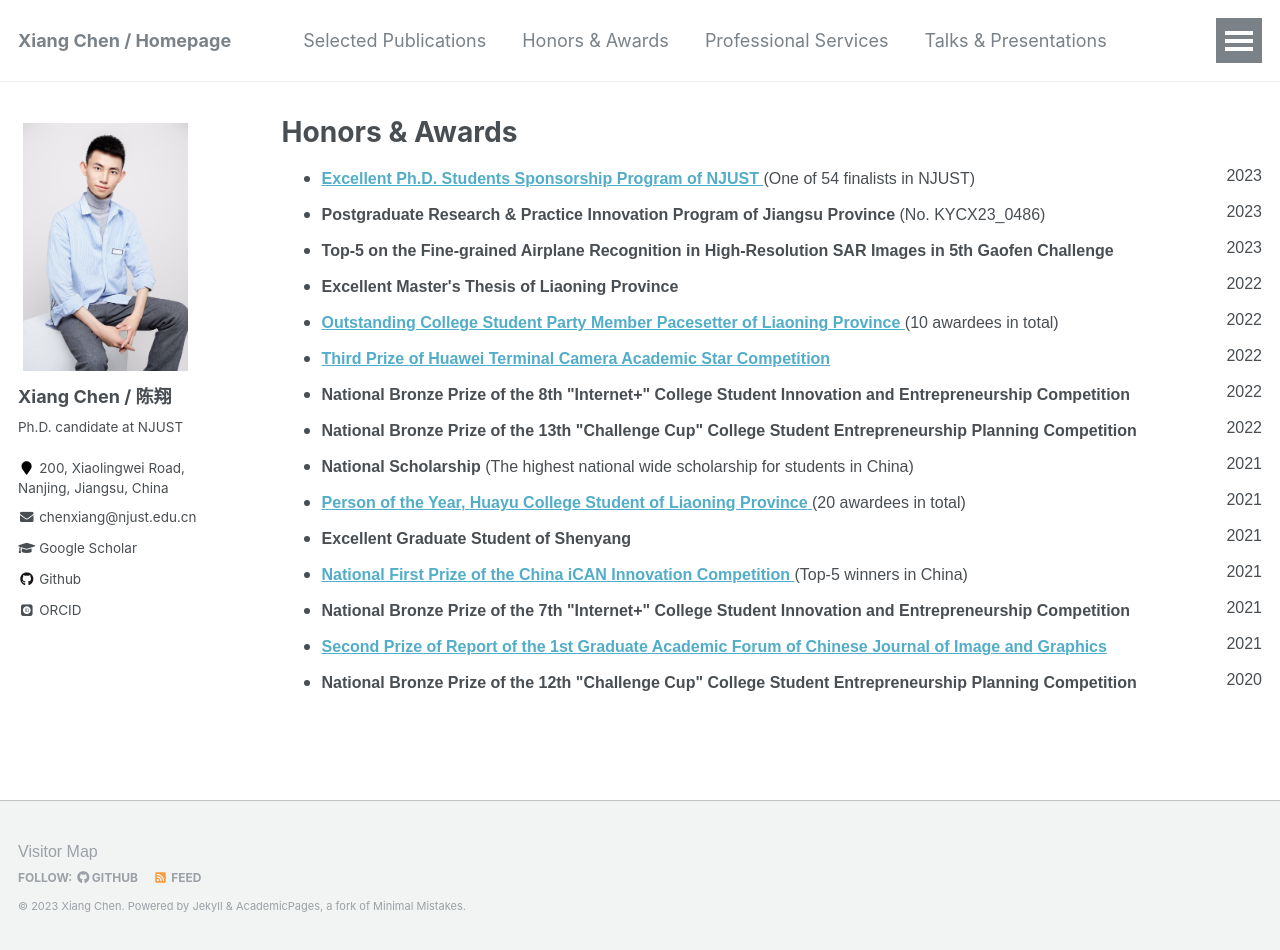
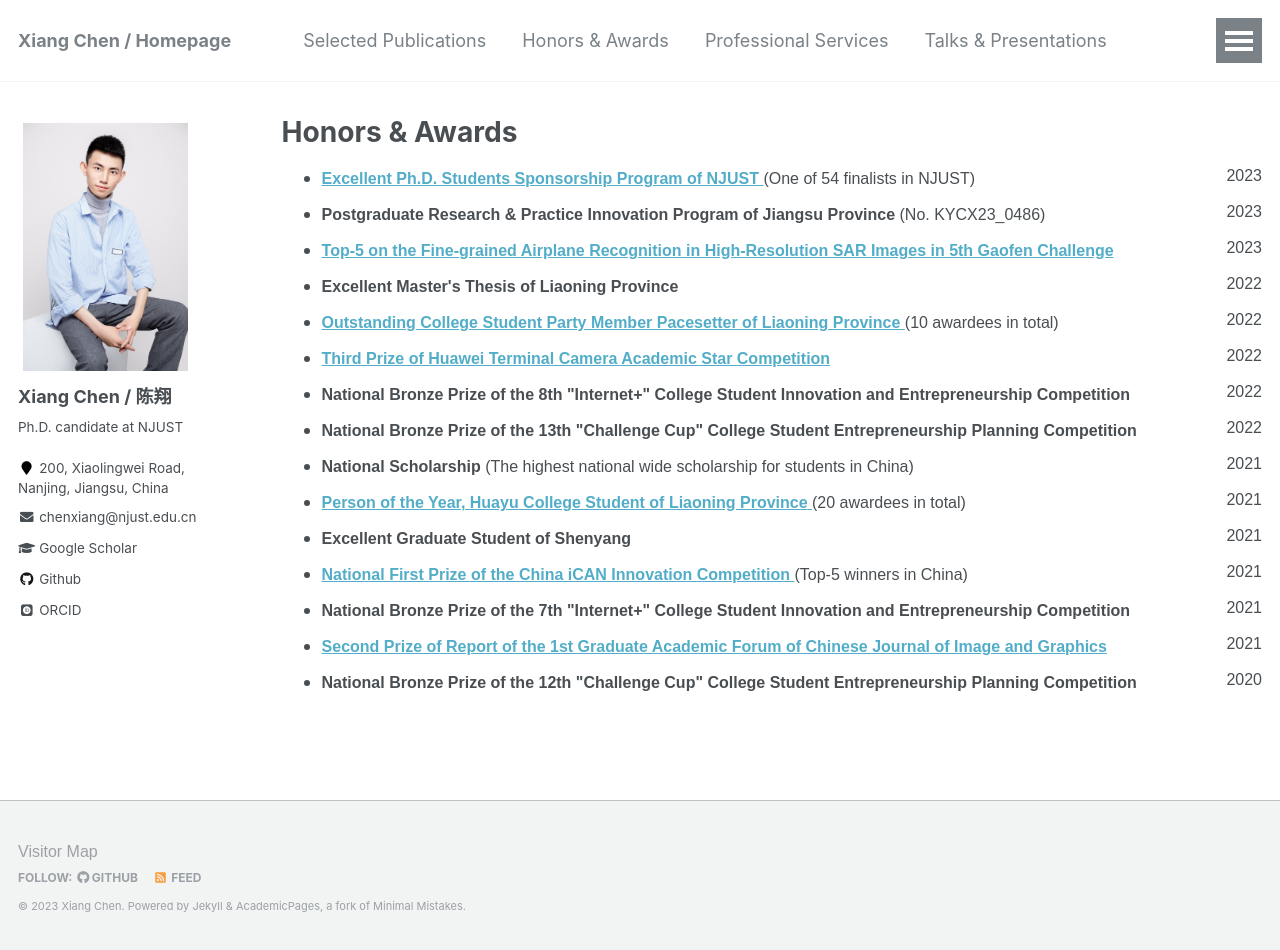
Before and after one commit to cschenxiang/cschenxiang.github.io, a Jekyll site: the page built from _pages/honors.html, in a window 1280 px wide and 950 px high. Built offline with Jekyll 4.4.1, drawn with Linux system fonts in a browser that asks for light colours; some web fonts are replaced.

Commit message:
Update honors.html

```diff
--- a/_pages/honors.html
+++ b/_pages/honors.html
@@ -14,7 +14,7 @@ author_profile: true
 <li> <strong>Postgraduate Research & Practice Innovation Program of Jiangsu Province</strong>  (No. KYCX23_0486) <div style="float:right; text-align:right">2023</div>
 </li>
 
-<li> <strong>Top-5 on the Fine-grained Airplane Recognition in High-Resolution SAR Images in 5th Gaofen Challenge</strong>  <div style="float:right; text-align:right">2023</div>
+<li> <a href="https://mp.weixin.qq.com/s/zJ2jOXa8rwIPGJ0vg2znDw" target="_blank"> <strong>Top-5 on the Fine-grained Airplane Recognition in High-Resolution SAR Images in 5th Gaofen Challenge</strong> </a> <div style="float:right; text-align:right">2023</div>
 </li>
 
 <li><strong>Excellent Master's Thesis of Liaoning Province</strong> <div style="float:right; text-align:right">2022</div>
```
